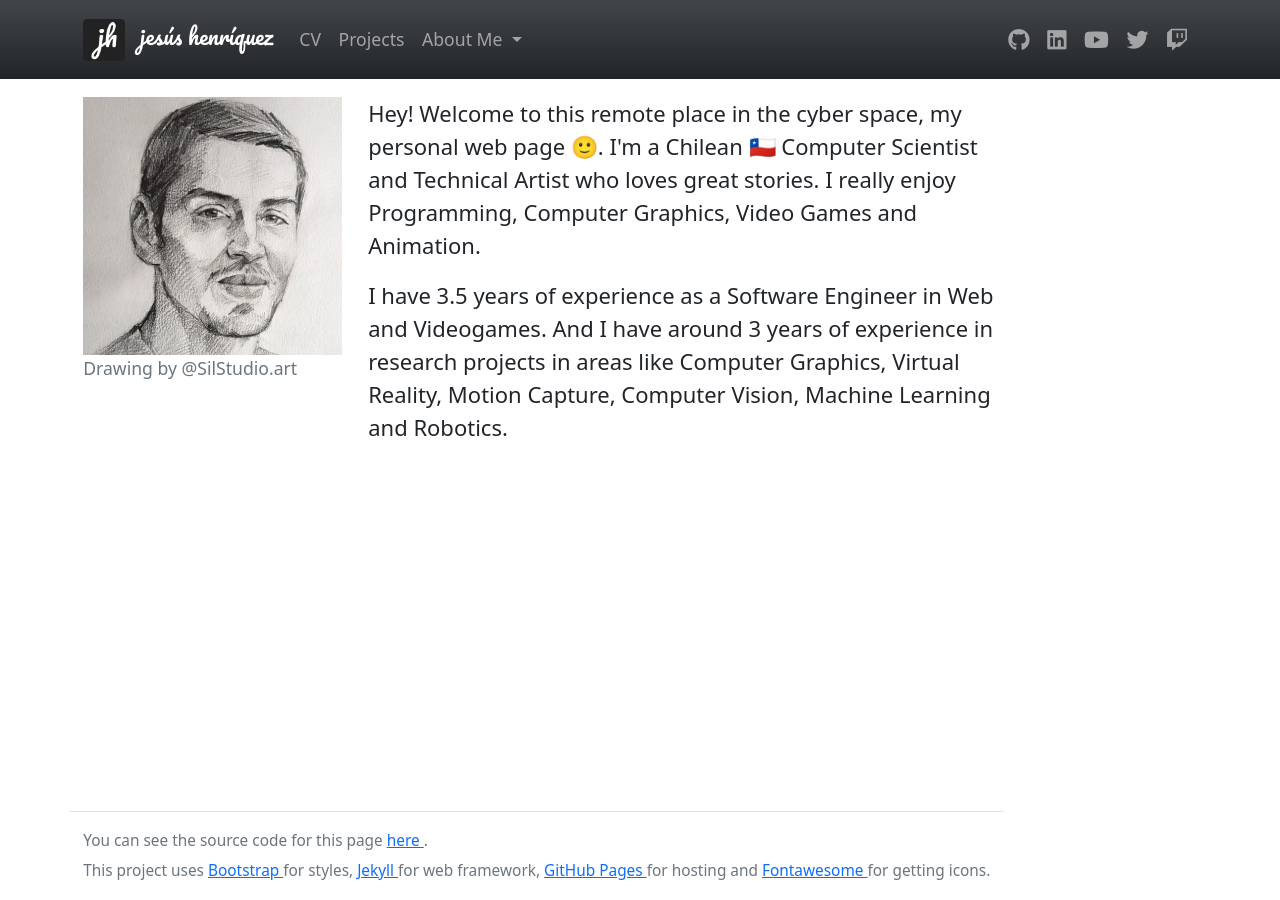
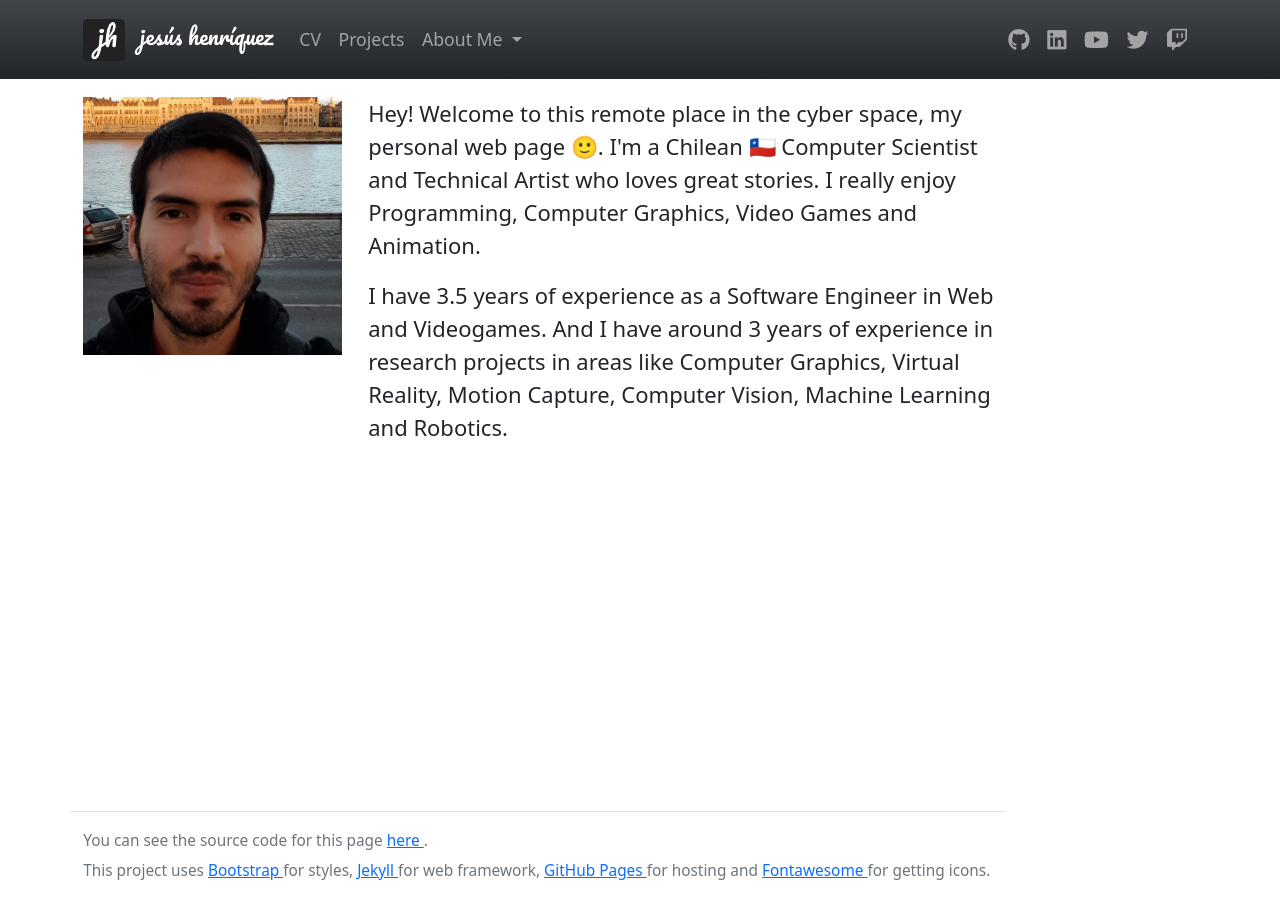
Before and after one commit to HenrYxZ/henryxz.github.io, a Jekyll site: the page built from index.html, in a window 1280 px wide. Built offline with Jekyll 4.4.1, drawn with Linux system fonts in a browser that asks for light colours; nearby versions of some CDN libraries.

Commit message:
update profile picture to budapest

```diff
--- a/index.html
+++ b/index.html
@@ -4,14 +4,7 @@ title: Hernaldo Jesús
 ---
 <div class="row mb-4">
   <div class="col-md-3">
-    <figure>
-      <img class="img-fluid" src="assets/img/dibujo_web.jpg" alt="profile picture">
-      <figcaption class="text-muted">
-        Drawing by <a href="https://www.instagram.com/silstudio.art/" target="_blank" class="text-muted text-decoration-none">
-          @SilStudio.art
-        </a>
-      </figcaption>
-    </figure>
+    <img class="img-fluid" src="assets/img/budapest.jpg" alt="profile picture">
   </div>
   <div class="col-md-7">
     <p class="lead">
```
Also changed, not shown: assets/img/budapest.jpg (added).
